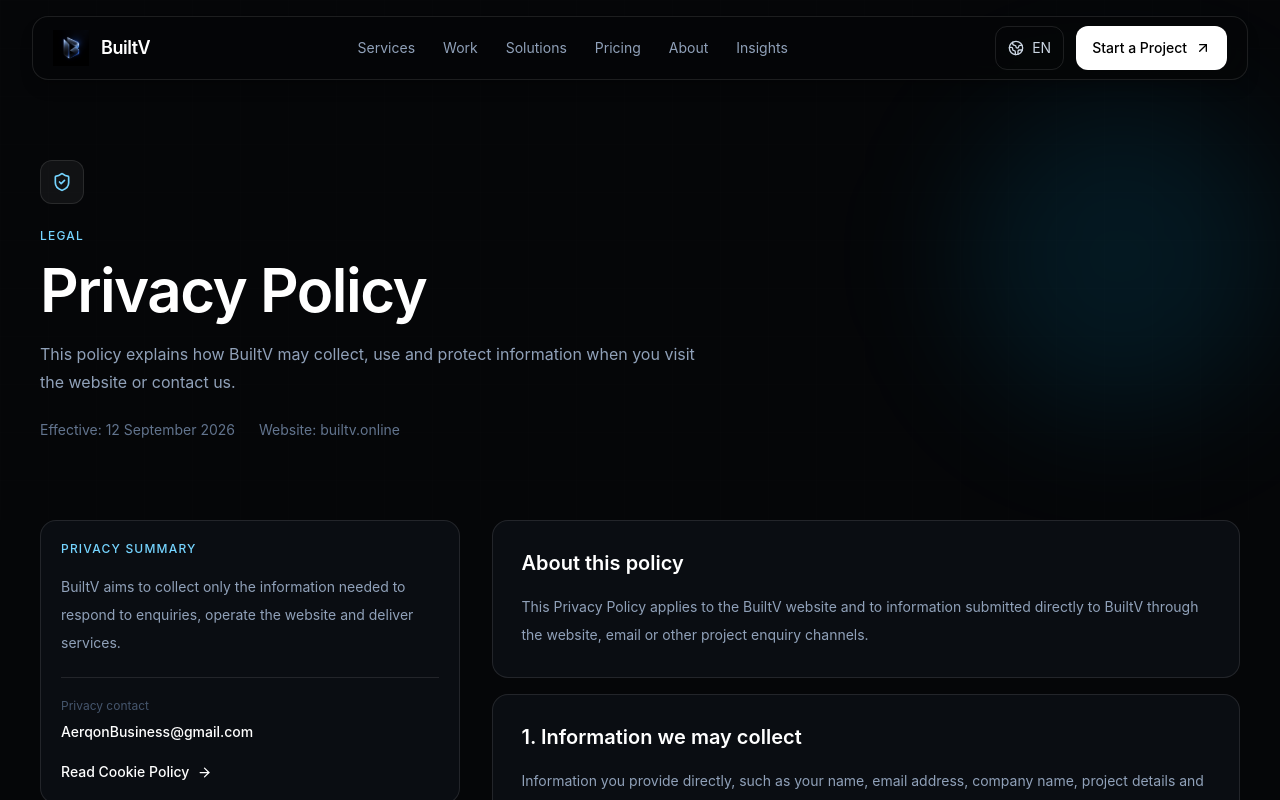
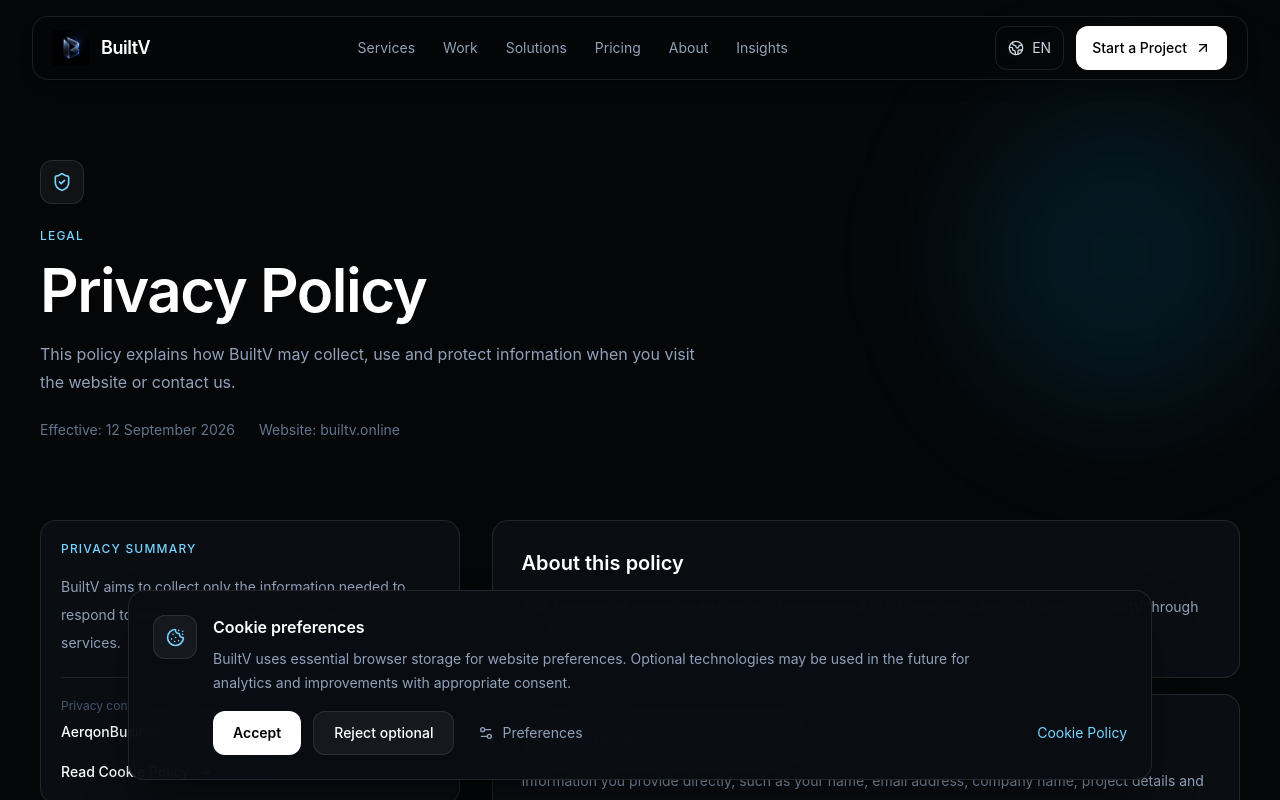
Before and after one commit to vishalgoswami2007/BuiltV, a React (Vite) app: page /privacy in a window 1280 px wide. Shown: the top 800 px of the page. Built offline with nearby package versions, Linux system fonts and the light colour scheme.

Commit message:
feat: finalize cookie consent banner

```diff
--- a/src/App.tsx
+++ b/src/App.tsx
@@ -2,12 +2,14 @@
 
 import AppRoutes from "./routes/AppRoutes";
 import ScrollToTop from "./components/common/ScrollToTop";
+import CookieConsent from "./components/common/CookieConsent";
 
 function App() {
   return (
     <BrowserRouter>
       <ScrollToTop />
       <AppRoutes />
+      <CookieConsent />
     </BrowserRouter>
   );
 }
--- /dev/null
+++ b/src/components/common/CookieConsent.tsx
@@ -0,0 +1,158 @@
+import { useState } from "react";
+import { Cookie, Settings2, X } from "lucide-react";
+import { Link } from "react-router-dom";
+
+type CookieChoice = "accepted" | "rejected" | null;
+
+const STORAGE_KEY = "builtv-cookie-consent";
+
+function CookieConsent() {
+  const [choice, setChoice] = useState<CookieChoice>(() => {
+    const savedChoice = localStorage.getItem(STORAGE_KEY);
+
+    if (savedChoice === "accepted" || savedChoice === "rejected") {
+      return savedChoice;
+    }
+
+    return null;
+  });
+
+  const [showPreferences, setShowPreferences] = useState(false);
+
+  const acceptCookies = () => {
+    localStorage.setItem(STORAGE_KEY, "accepted");
+    setChoice("accepted");
+    setShowPreferences(false);
+  };
+
+  const rejectCookies = () => {
+    localStorage.setItem(STORAGE_KEY, "rejected");
+    setChoice("rejected");
+    setShowPreferences(false);
+  };
+
+  if (choice !== null) {
+    return null;
+  }
+
+  return (
+    <div className="fixed inset-x-0 bottom-0 z-50 p-3 sm:p-5">
+      <div className="mx-auto max-w-5xl overflow-hidden rounded-2xl border border-white/10 bg-[#0A0D12]/95 shadow-2xl shadow-black/50 backdrop-blur-xl">
+        <div className="p-5 sm:p-6">
+          <div className="flex items-start gap-4">
+            <div className="hidden h-11 w-11 shrink-0 items-center justify-center rounded-xl border border-white/10 bg-white/5 sm:flex">
+              <Cookie size={19} className="text-sky-300" />
+            </div>
+
+            <div className="min-w-0 flex-1">
+              <div className="flex items-start justify-between gap-4">
+                <div>
+                  <p className="text-base font-semibold text-white">
+                    Cookie preferences
+                  </p>
+
+                  <p className="mt-2 max-w-3xl text-sm leading-6 text-slate-400">
+                    BuiltV uses essential browser storage for website
+                    preferences. Optional technologies may be used in the
+                    future for analytics and improvements with appropriate
+                    consent.
+                  </p>
+                </div>
+
+                <button
+                  type="button"
+                  onClick={rejectCookies}
+                  className="flex h-9 w-9 shrink-0 items-center justify-center rounded-lg text-slate-500 transition hover:bg-white/5 hover:text-white sm:hidden"
+                  aria-label="Close cookie banner"
+                >
+                  <X size={18} />
+                </button>
+              </div>
+
+              <div className="mt-4 flex flex-col gap-3 sm:flex-row sm:flex-wrap sm:items-center">
+                <button
+                  type="button"
+                  onClick={acceptCookies}
+                  className="min-h-11 rounded-xl bg-white px-5 py-2.5 text-sm font-semibold text-black transition hover:bg-sky-100"
+                >
+                  Accept
+                </button>
+
+                <button
+                  type="button"
+                  onClick={rejectCookies}
+                  className="min-h-11 rounded-xl border border-white/10 bg-white/5 px-5 py-2.5 text-sm font-medium text-white transition hover:bg-white/10"
+                >
+                  Reject optional
+                </button>
+
+                <button
+                  type="button"
+                  onClick={() =>
+                    setShowPreferences((current) => !current)
+                  }
+                  className="flex min-h-11 items-center justify-center gap-2 rounded-xl px-3 py-2.5 text-sm text-slate-400 transition hover:text-white"
+                >
+                  <Settings2 size={16} />
+                  Preferences
+                </button>
+
+                <Link
+                  to="/cookies"
+                  className="text-center text-sm text-sky-300 transition hover:text-sky-200 sm:ml-auto"
+                >
+                  Cookie Policy
+                </Link>
+              </div>
+            </div>
+          </div>
+
+          {showPreferences && (
+            <div className="mt-5 border-t border-white/10 pt-5">
+              <div className="grid gap-3 sm:grid-cols-2">
+                <div className="rounded-xl border border-white/10 bg-white/5 p-4">
+                  <div className="flex items-center justify-between gap-4">
+                    <div>
+                      <p className="text-sm font-medium text-white">
+                        Essential
+                      </p>
+
+                      <p className="mt-1 text-xs leading-5 text-slate-500">
+                        Required for basic website functionality and saved
+                        preferences.
+                      </p>
+                    </div>
+
+                    <span className="rounded-full bg-sky-400/10 px-3 py-1 text-xs font-medium text-sky-300">
+                      Always on
+                    </span>
+                  </div>
+                </div>
+
+                <div className="rounded-xl border border-white/10 bg-white/5 p-4">
+                  <div className="flex items-center justify-between gap-4">
+                    <div>
+                      <p className="text-sm font-medium text-white">
+                        Optional analytics
+                      </p>
+
+                      <p className="mt-1 text-xs leading-5 text-slate-500">
+                        Reserved for analytics tools if they are added later.
+                      </p>
+                    </div>
+
+                    <span className="rounded-full bg-white/5 px-3 py-1 text-xs font-medium text-slate-400">
+                      Optional
+                    </span>
+                  </div>
+                </div>
+              </div>
+            </div>
+          )}
+        </div>
+      </div>
+    </div>
+  );
+}
+
+export default CookieConsent;
```
